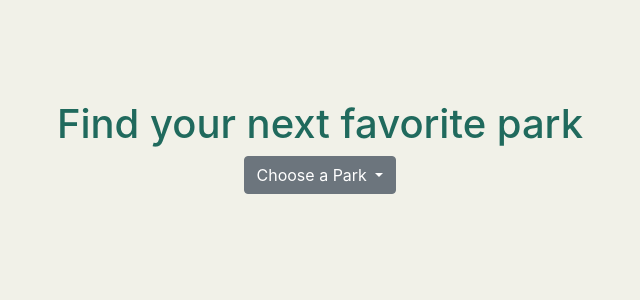
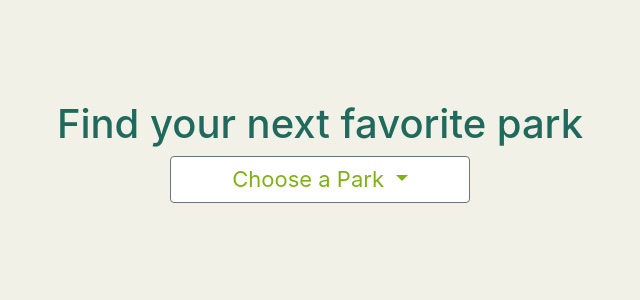
Before and after one commit to marissaaguilera/NPS-Guide, a Flask app: page /parks in a window 1280 px wide. Shown: the part 86-386 px from the top of the page, without its empty margins (320-960 px from the left). Run offline with Flask 2, Linux system fonts and the light colour scheme; data that the repository does not hold is empty; some libraries are stand-ins or nearby versions.

Commit message:
Added styles to the dropdown menu on the parks page

```diff
--- a/static/css/styles.css
+++ b/static/css/styles.css
@@ -203,6 +203,18 @@ table {
 	text-align: center;
 }
 
+#dropdownMenuLink {
+	background-color: white;
+	color: #81b214;
+	display: inline-block;
+	font-size: 22px;
+	width: 300px;
+}
+
+
+
+
+
 /* Profile Page */
 
 #profile-title {
```
